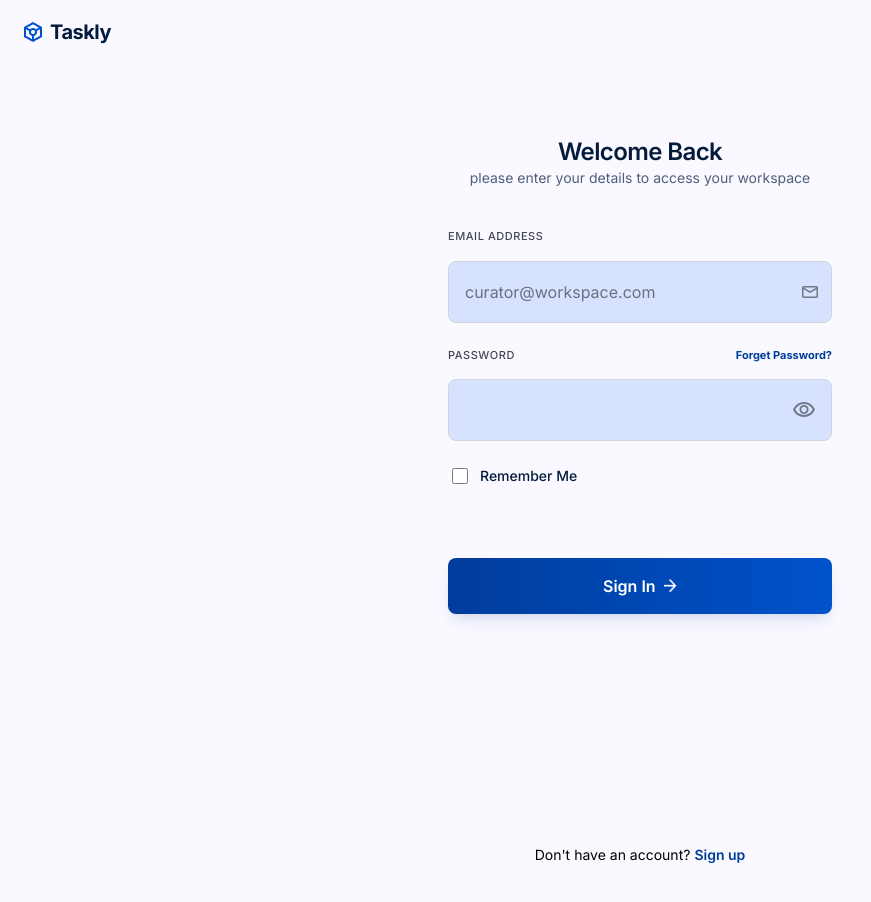
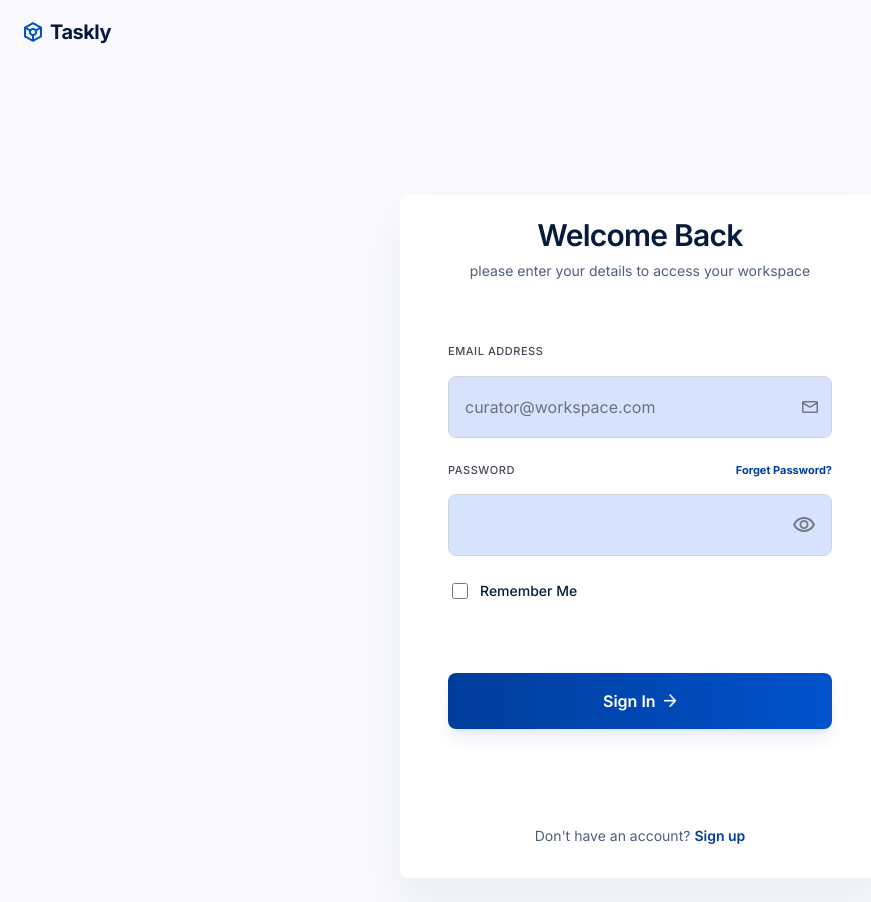
Before and after one commit to ShaymaaEssa/TaskStack, an Angular app: page /login in a window 1280 px wide. Shown: the top 902 px of the page, without its empty margins (0-871 px from the left). Built offline with nearby package versions, Linux system fonts and the light colour scheme.

Commit message:
loginpage:desktop design

```diff
--- a/src/app/pages/login/login.component.html
+++ b/src/app/pages/login/login.component.html
@@ -1,4 +1,4 @@
-<div class="pt-20 px-6 pb-12">
+<div class="pt-20 px-6 pb-12 w-full h-full lg:py-36.75 lg:px-6 lg:h-fit lg:min-h-220 ">
   <header
     class="fixed top-0 left-0 right-0 flex items-center justify-between h-16 bg-background/80 backdrop-blur-md"
   >
@@ -19,9 +19,11 @@
   </header>
 
   <section class="login-section">
-    <div class="section-title h-37 w[232.14px] flex flex-col justify-end pb-10">
+    <div class="login-container w-full lg:max-w-120 lg:bg-white lg:rounded-lg lg:shadow-card mx-auto lg:min-h-146.5 lg:h-fit">
+
+            <div class="section-title h-37  w-full flex flex-col justify-end lg:justify-center pb-10 lg:gap-2 lg:mt-12 lg:ms-12 lg:w-[384px] ">
       <h1
-        class="font-semibold text-heading leading-8 tracking-[-0.6px] text-center text-[24px]"
+        class="font-semibold text-heading leading-8 tracking-[-0.6px] text-center text-[24px] lg:text-[30px] lg:leading-9 lg:tracking-[-0.75px]"
       >
         Welcome Back
       </h1>
@@ -240,18 +242,25 @@
         </button>
       </form>
     </div>
-  </section>
 
-  <footer class="placeholder-mist-800 pt-41.75">
+
+      <footer class="placeholder-mist-800 pt-41.75 lg:pt-8 lg:border-t lg:border-borderfooter lg:w-[384px] lg:mx-auto lg:pb-8">
     <div class="pt-12">
       <div class="flex flex-row gap-1 items-center justify-center">
-        <p class="text-[14px] leading-5 text-body]">Don't have an account?</p>
+        <p class="text-[14px] leading-5 text-body ">Don't have an account?</p>
         <a
-          href="/signin"
+          href="/signup"
           class="font-semibold text-[14px] leading-5 text-primary"
           >Sign up</a
         >
       </div>
     </div>
   </footer>
+
+
+    </div>
+
+  </section>
+
+
 </div>
--- a/src/styles.scss
+++ b/src/styles.scss
@@ -11,11 +11,13 @@
   --color-input: #d7e2ff;
 
   --color-border: #d1d5db;
+  --color-borderfooter: #C3C6D626;
 
   --color-heading: #041b3c;
   --color-body: #4f5f7b;
   --color-label: #434654;
   --color-icon: #737685;
+
 
   /* ========= Fonts ========= */
 
@@ -25,4 +27,6 @@
 
   --shadow-button:
     0 4px 6px -4px rgba(0, 61, 155, 0.1), 0 10px 15px -3px rgba(0, 61, 155, 0.1);
+
+ --shadow-card: 0 24px 48px 0 rgba(4, 27, 60, 0.06);
 }
```
